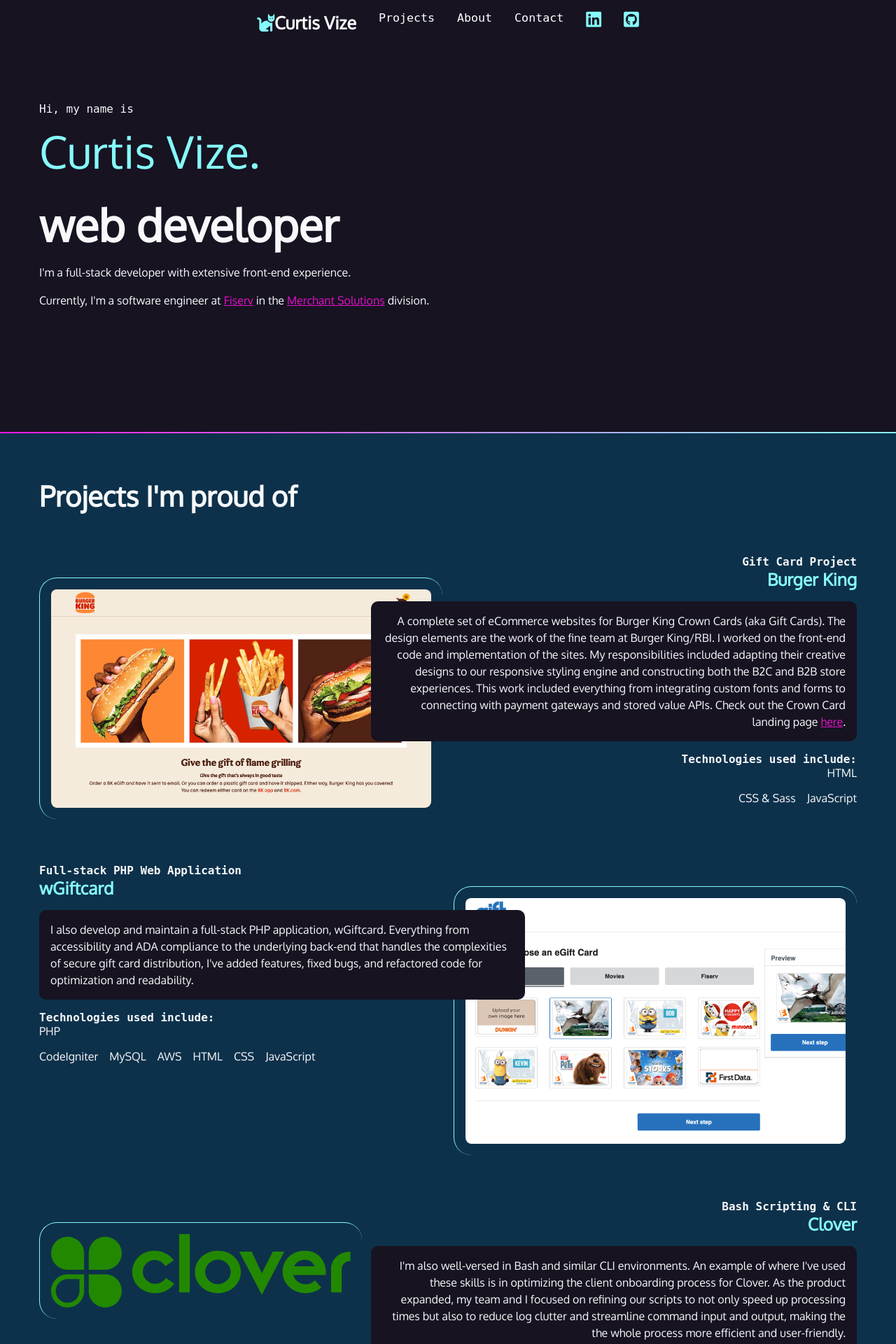
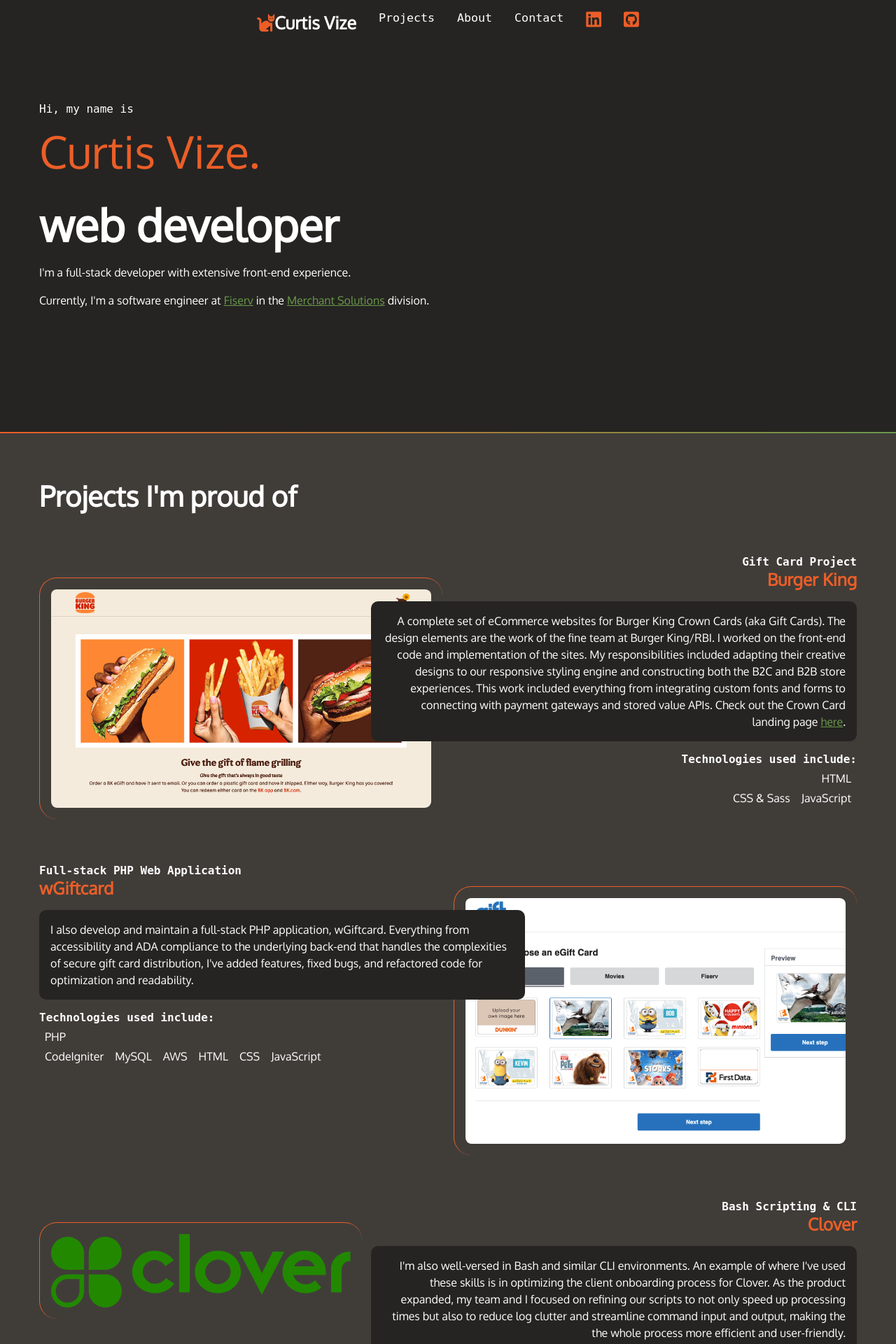
Before and after one commit to curtisvize/curtisvize.github.io, a PHP site: page /portfolio/index.html in a window 1280 px wide. Shown: the top 1920 px of the page at 70% size. Run offline with PHP 8.4, Linux system fonts and the light colour scheme; some libraries are stand-ins or nearby versions; some web fonts are replaced.

Commit message:
new color palette

```diff
--- a/portfolio/about.html
+++ b/portfolio/about.html
@@ -28,13 +28,13 @@
                     </h1>
                 </li>
                 <li>
-                    <a href="#projects">Projects</a>
+                    <a href="index.html#projects">Projects</a>
                 </li>
                 <li>
                     <a href="about.html">About</a>
                 </li>
                 <li>
-                    <a href="#contact">Contact</a>
+                    <a href="index.html#contact">Contact</a>
                 </li>
                 <li>
                     <a href="https://www.linkedin.com/in/curtis-vize-b705a532/" target="_blank">
@@ -59,7 +59,7 @@
 
     <div class="gradient"></div>
 
-    <div class="section-dkblue">
+    <div class="section-dkgrey">
         <section class="about">
             <h2>Who's this guy?</h2>
             <article>
--- a/portfolio/css/style.css
+++ b/portfolio/css/style.css
@@ -1,17 +1,26 @@
-/* variables declared here - these are the colors for our pages, as well as the font stacks and sizes. */
+/* base variables */
 :root {
-  --black: #171321;
+  --black: #252422;
   --dkblue: #0d314b;
   --plum: #4b0d49;
   --hotmag: #ff17e4;
   --magenta: #e310cb;
   --aqua: #86fbfb;
-  --white: #f7f8fa;
+  --white: #ffffff;
   --font-size: 1.3rem;
   --mono: "Oxygen mono", monospace;
   --sans: Oxygen, sans-serif;
+
+  --dkgrey: #403d39;
+  --ltolive: #666b57;
+  --green: #6a994b;
+  --ltgreen: #a4c78d;
+  --orange: #eb5e28;
+  --ltorange: #f39e7e;
+
 }
-/* border box model: https://css-tricks.com/box-sizing/ */
+
+/* box-sizing reset */
 html {
   box-sizing: border-box;
 }
@@ -20,7 +29,8 @@ html {
 *::after {
   box-sizing: inherit;
 }
-/* generic styles for the page */
+
+/* base styles */
 body {
     padding: 0;
     margin: 0;
@@ -35,11 +45,11 @@ h1, h2, h3 {
 }
 
 a {
-    color: var(--magenta);
+    color: var(--green);
 }
 
 a:hover {
-    color: var(--hotmag);
+    color: var(--ltgreen);
     text-decoration: none;
 }
 
@@ -48,16 +58,16 @@ img {
 }
 
 /* background color divs */
-.section-plum {
-    background-color: var(--plum);
+.section-ltolive {
+    background-color: var(--ltolive);
 }
 
-.section-dkblue {
-    background-color: var(--dkblue)
+.section-dkgrey {
+    background-color: var(--dkgrey)
 }
 
 .gradient {
-    background: linear-gradient(90deg, rgba(255,23,228,1) 0%, rgba(134,251,251,1) 100%);
+    background: linear-gradient(90deg, rgba(235,94,40,1) 0%, rgba(106,153,75,1) 100%);
     height: 2px;
 }
 
@@ -81,7 +91,7 @@ img {
 .name span {
     font-family: var(--sans);
     font-size: 4rem;
-    color: var(--aqua);
+    color: var(--orange);
     display: block;
     font-weight: 300;
 }
@@ -127,12 +137,12 @@ nav ul {
 
 nav [class*="fa-"] {
     font-size: 150%;
-    color: var(--aqua);
+    color: var(--orange);
 }
 
 nav h1 [class*="fa-"] {
     font-size: 100%;
-    color: var(--aqua);
+    color: var(--orange);
 }
 
 nav a {
@@ -143,18 +153,18 @@ nav a {
 
 nav a:hover,
 nav [class*="fa-"]:hover {
-    color: var(--magenta);
+    color: var(--ltorange);
 }
 
 /* burger menu styling */
 .hamburger, .close {
     font-size: 2rem;
-    color: var(--magenta);
+    color: var(--green);
     padding: 1rem;
 }
 
 nav {
-    background-color: var(--plum);
+    background-color: var(--ltolive);
     position: absolute;
     z-index: 1000;
     top: 0;
@@ -173,7 +183,7 @@ nav:target {
 }
 
 .button {
-    background-color: var(--magenta);
+    background-color: var(--green);
     color: white;
     padding: 0.5rem;
     border-radius: 5px;
@@ -183,7 +193,7 @@ nav:target {
 
 .button:hover {
     color: white;
-    background-color: var(--hotmag);
+    background-color: var(--ltgreen);
 }
 
 /* footer section */
@@ -217,7 +227,7 @@ footer ul {
 
 #projects h3,
 .about h3 {
-    color: var(--aqua);
+    color: var(--orange);
 }
 
 #projects h4,
@@ -239,20 +249,20 @@ footer ul {
 #projects ul,
 .about ul {
     list-style-type: none;
-    padding: 0;
+    padding: 0.5rem;
     margin: 0;
     display: flex;
     flex-flow: row wrap;
     justify-content: flex-start;
-    gap: 1rem;
+    gap: 0.5rem 1rem;
     font-size: 1rem;
 }
 
 #projects img,
 .about img {
     margin: 2rem 0 4rem 0;
-    border-left: 1px solid var(--aqua);
-    border-top: 1px solid var(--aqua);
+    border-left: 1px solid var(--orange);
+    border-top: 1px solid var(--orange);
     border-radius: 25px;
     padding: 1rem;
 }
--- a/portfolio/index.html
+++ b/portfolio/index.html
@@ -69,7 +69,7 @@
 
     <div class="gradient"></div>
 
-    <div class="section-dkblue">
+    <div class="section-dkgrey">
         <section id="projects">
             <h2>Projects I'm proud of</h2>
             <article>
@@ -141,7 +141,7 @@
 
     <div class="gradient"></div>
 
-    <div class="section-plum">
+    <div class="section-ltolive">
         <section id="contact">
             <h2>Contact me</h2>
 
```
